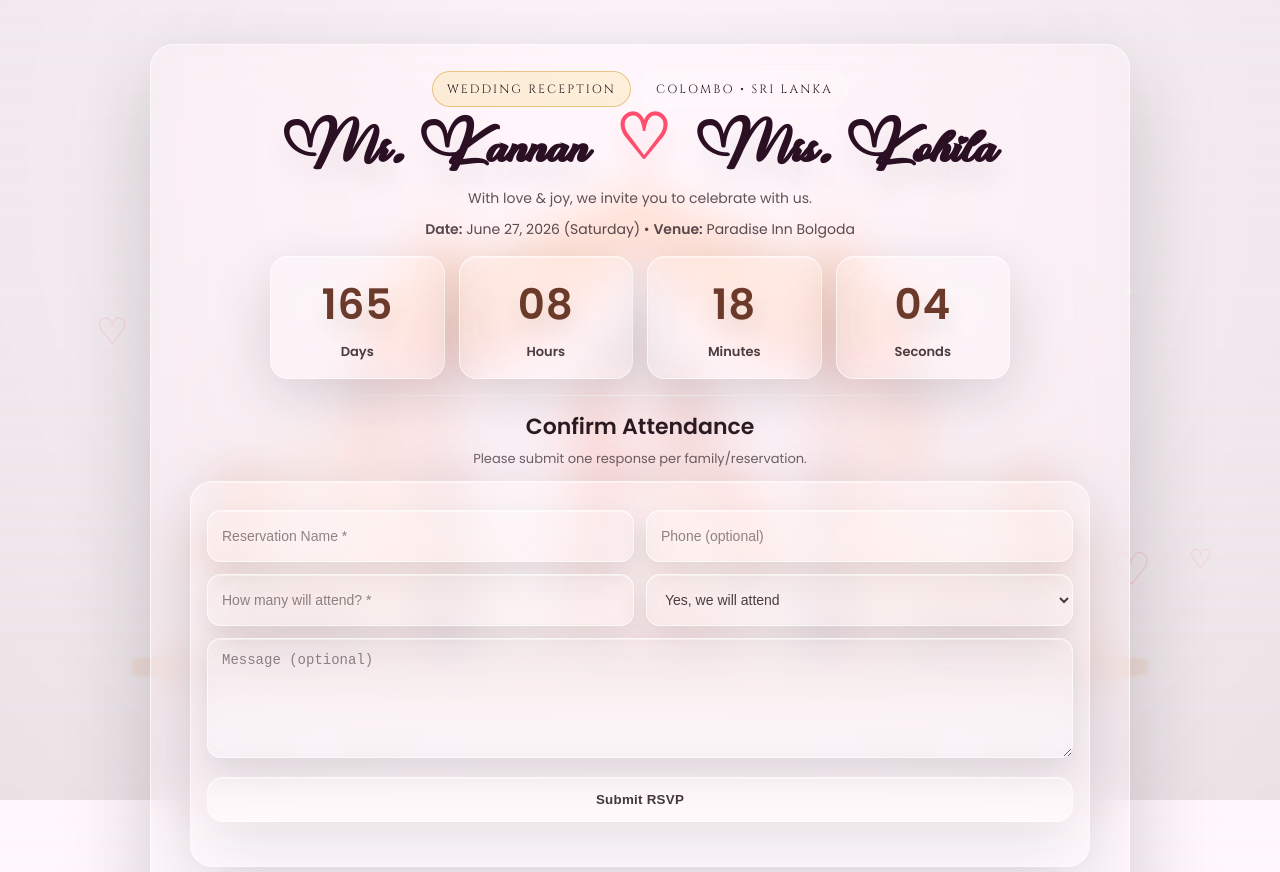
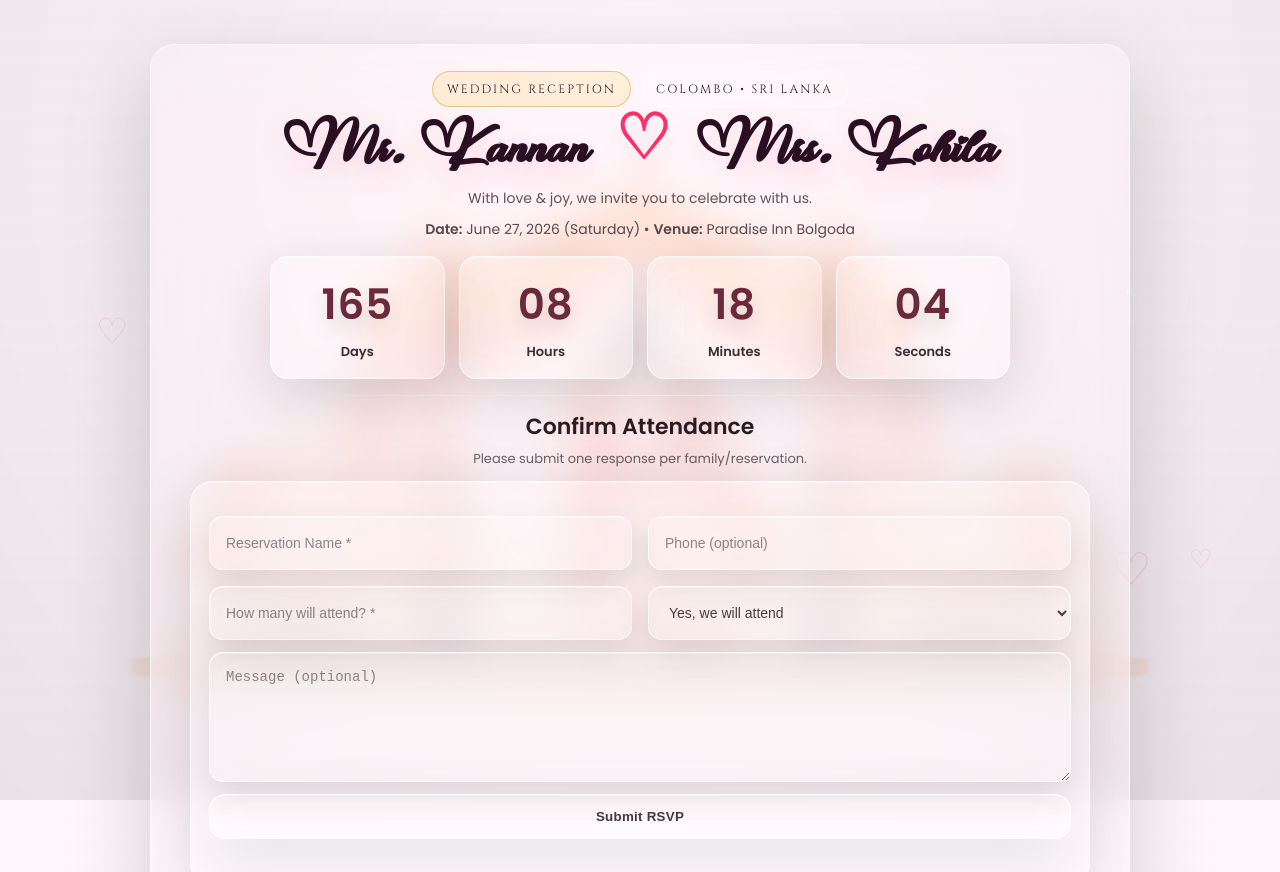
Before and after one commit to djshan285-cmd/Wedding-, a plain HTML site: page index.html in a window 1280 px wide. Shown: the top 872 px of the page. Drawn offline with Linux system fonts and the light colour scheme.

Commit message:
Update style.css

```diff
--- a/style.css
+++ b/style.css
@@ -417,3 +417,66 @@ select.in{
 @keyframes beat{ 0%,100%{transform:scale(1);} 50%{transform:scale(1.15);} }
 .thanksText{ font-weight: 900; font-size: 22px; }
 .thanksSub{ margin-top: 6px; font-size: 13px; color: rgba(42,28,34,0.70); }
+/* ===============================
+   FINAL OVERRIDES (fix spacing + visibility)
+   Paste at END of style.css
+================================ */
+
+/* 1) Fix form row spacing */
+.glassForm{ padding: 18px !important; }
+
+.row2{
+  gap: 16px !important;          /* more clean spacing */
+  margin-top: 16px !important;   /* prevents “step” look */
+}
+
+/* 2) Force all fields same height + alignment */
+.in{
+  height: 54px !important;
+  line-height: 54px !important;
+  padding: 0 16px !important;
+  display: flex !important;
+  align-items: center !important;
+}
+
+/* textarea */
+textarea.in,
+.in.area{
+  height: auto !important;
+  line-height: 1.45 !important;
+  padding: 14px 16px !important;
+  min-height: 130px !important;
+}
+
+/* 3) Make couple name color premium (not dull) */
+.couple{
+  color: #2a0f22 !important;  /* deep plum */
+  text-shadow: 0 10px 30px rgba(255, 77, 109, 0.18) !important;
+}
+.couple .heart{
+  color: #ff2f68 !important;
+}
+
+/* 4) Make countdown numbers + labels CLEAR */
+.num{
+  color: #6b2a3c !important;           /* dark rose-plum */
+  text-shadow: 0 10px 20px rgba(0,0,0,0.12) !important;
+  font-weight: 900 !important;
+}
+.lbl{
+  color: rgba(42,28,34,0.92) !important; /* visible labels */
+  font-weight: 700 !important;
+}
+
+/* 5) Add glow effect to countdown boxes */
+.box{
+  background: rgba(255,255,255,0.18) !important;
+  border: 1px solid rgba(255,255,255,0.65) !important;
+}
+.box:hover{
+  box-shadow:
+    0 26px 80px rgba(0,0,0,0.18),
+    0 0 0 6px rgba(255, 77, 109, 0.08),
+    0 0 30px rgba(217,164,65,0.22),
+    inset 0 1px 0 rgba(255,255,255,0.45) !important;
+}
```
